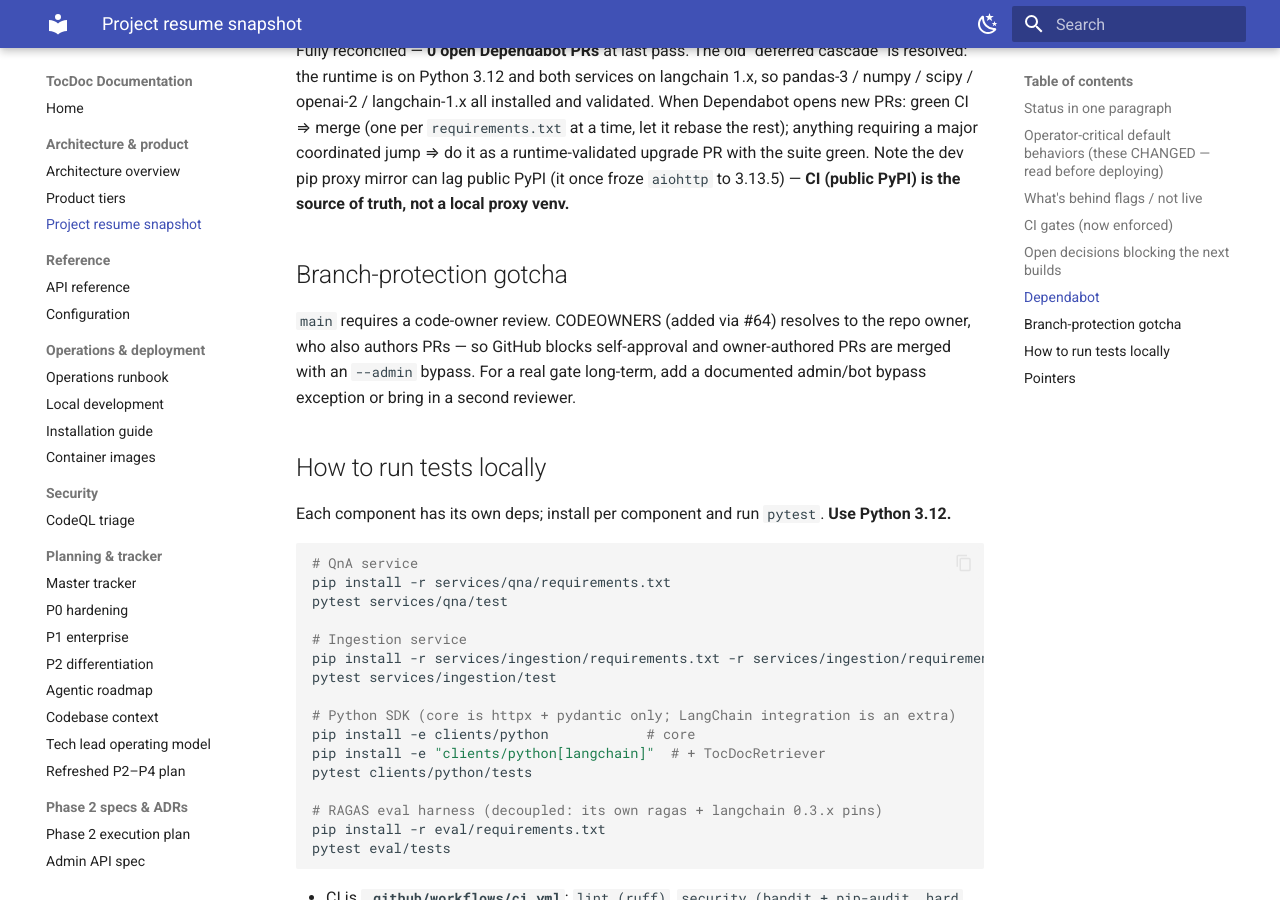
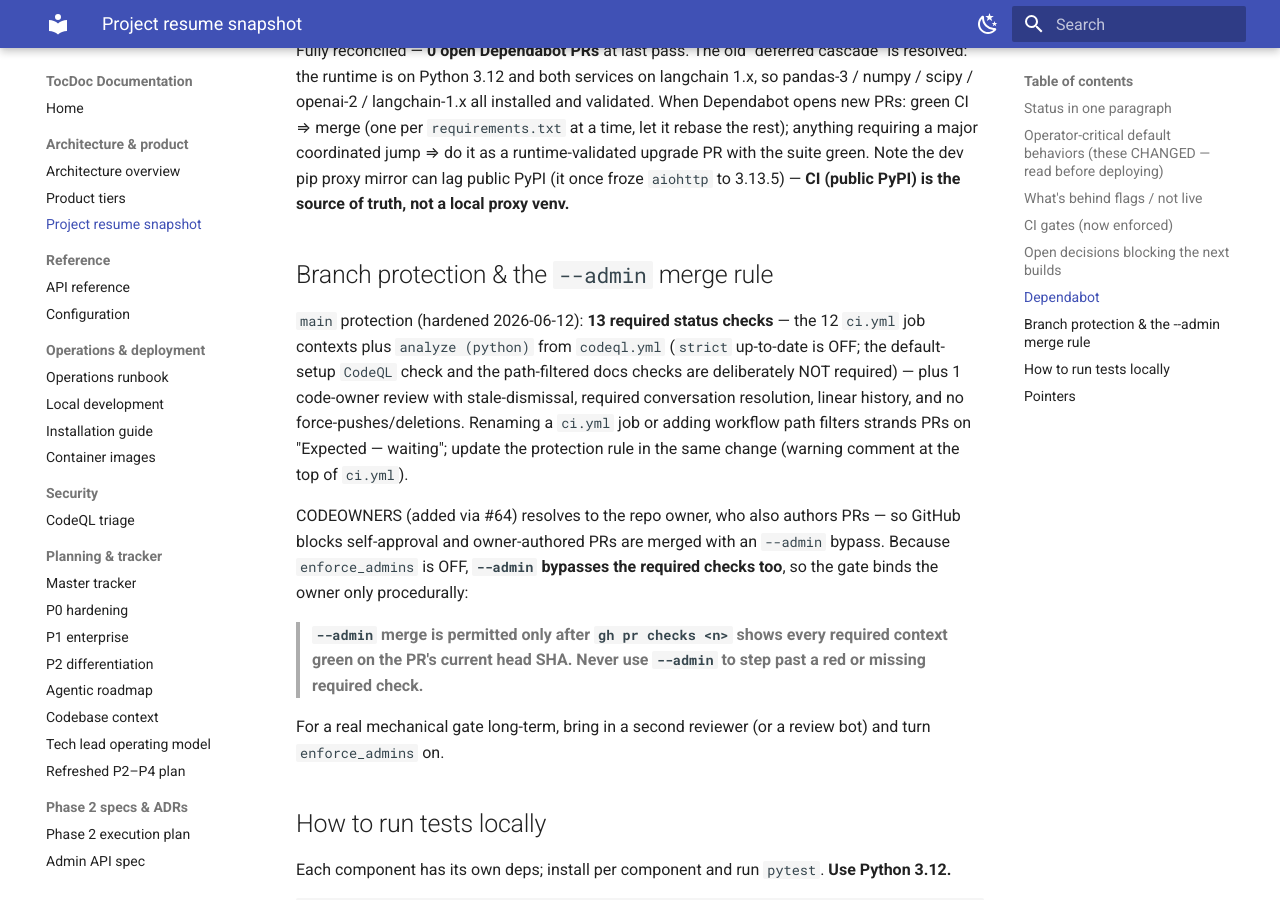
Before and after one commit to MaanavA26/TocDoc---Enterprise-RAG, an MkDocs documentation site: the page built from docs/RESUME.md, in a window 1280 px wide and 900 px high, scrolled down 2855 px. Built offline with MkDocs 1.6.1 and Material for MkDocs 9.7.7, drawn with Linux system fonts in a browser that asks for light colours.

Commit message:
docs(governance): record hardened main protection + the --admin-on-green merge rule (#198)
main now requires the 13 CI/CodeQL status checks and conversation resolution
(added 2026-06-12, closing the GitHub 'protect this branch' prompt). Since
enforce_admins stays off for the solo-owner CODEOWNERS workaround, --admin
bypasses required checks — so the compensating procedural rule is now written
down: --admin only on a fully green head SHA, never past a red check.

Co-Authored by Maanav's Mac-Pro

Co-authored-by: Claude Fable 5 <noreply@anthropic.com>

```diff
--- a/docs/RESUME.md
+++ b/docs/RESUME.md
@@ -119,12 +119,28 @@ coordinated jump ⇒ do it as a runtime-validated upgrade PR with the suite gree
 Note the dev pip proxy mirror can lag public PyPI (it once froze `aiohttp` to
 3.13.5) — **CI (public PyPI) is the source of truth, not a local proxy venv.**
 
-## Branch-protection gotcha
+## Branch protection & the `--admin` merge rule
 
-`main` requires a code-owner review. CODEOWNERS (added via #64) resolves to the
-repo owner, who also authors PRs — so GitHub blocks self-approval and
-owner-authored PRs are merged with an `--admin` bypass. For a real gate long-term,
-add a documented admin/bot bypass exception or bring in a second reviewer.
+`main` protection (hardened 2026-06-12): **13 required status checks** — the 12
+`ci.yml` job contexts plus `analyze (python)` from `codeql.yml` (`strict`
+up-to-date is OFF; the default-setup `CodeQL` check and the path-filtered docs
+checks are deliberately NOT required) — plus 1 code-owner review with
+stale-dismissal, required conversation resolution, linear history, and no
+force-pushes/deletions. Renaming a `ci.yml` job or adding workflow path
+filters strands PRs on "Expected — waiting"; update the protection rule in the
+same change (warning comment at the top of `ci.yml`).
+
+CODEOWNERS (added via #64) resolves to the repo owner, who also authors PRs —
+so GitHub blocks self-approval and owner-authored PRs are merged with an
+`--admin` bypass. Because `enforce_admins` is OFF, **`--admin` bypasses the
+required checks too**, so the gate binds the owner only procedurally:
+
+> **`--admin` merge is permitted only after `gh pr checks <n>` shows every
+> required context green on the PR's current head SHA. Never use `--admin` to
+> step past a red or missing required check.**
+
+For a real mechanical gate long-term, bring in a second reviewer (or a review
+bot) and turn `enforce_admins` on.
 
 ## How to run tests locally
 
```
